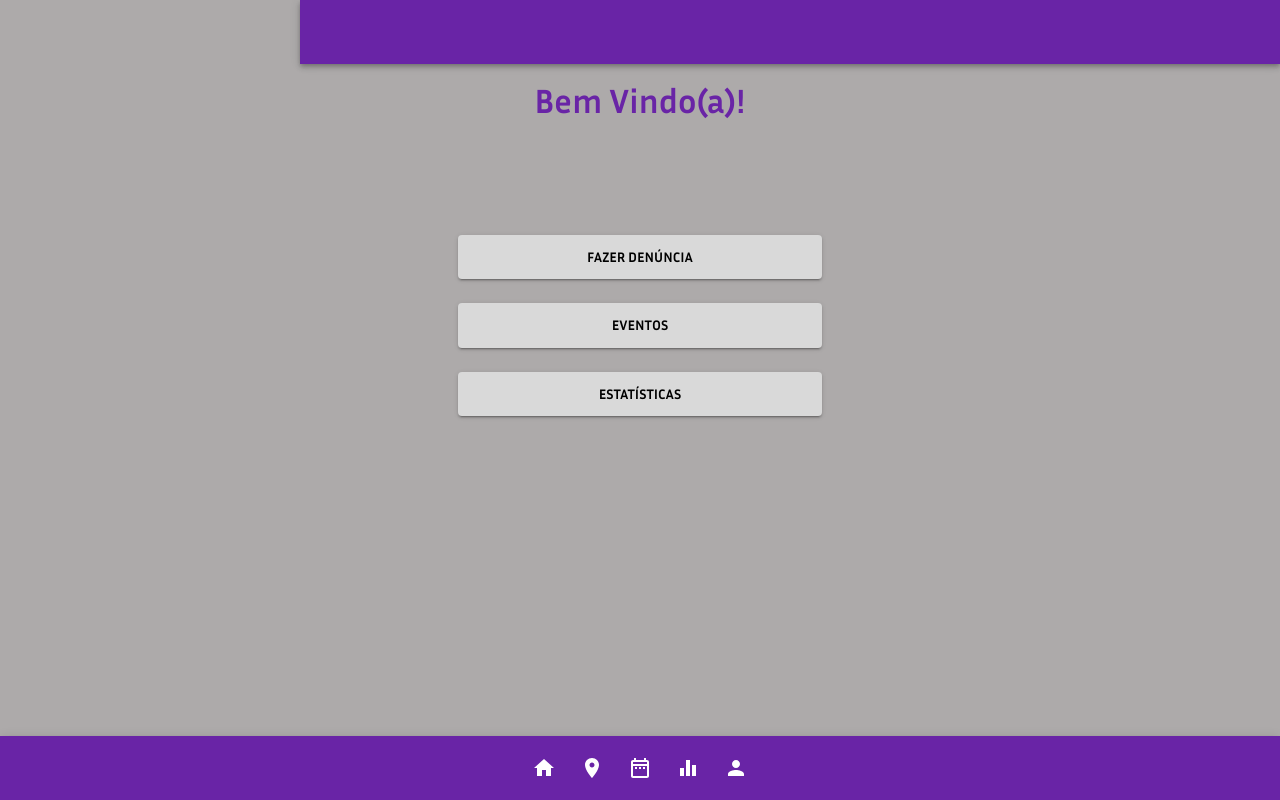
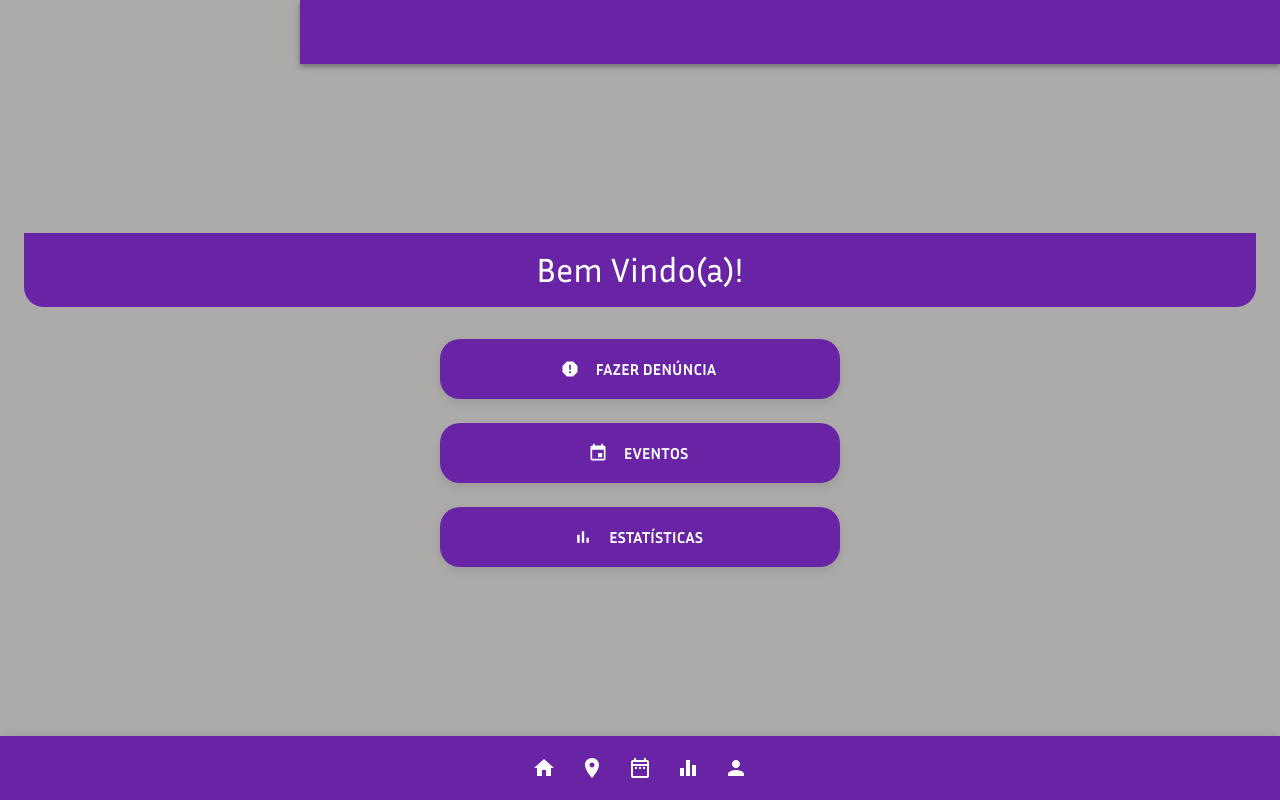
Before and after one commit to pedrorochacr/TP1-IHC, a React (Create React App) app in the folder frontend/: page /bem-vindo in a window 1280 px wide. Built offline with nearby package versions, Linux system fonts and the light colour scheme; no server answers.

Commit message:
update dashboard screen

```diff
--- a/frontend/package.json
+++ b/frontend/package.json
@@ -11,7 +11,7 @@
     "@testing-library/jest-dom": "^5.11.4",
     "@testing-library/react": "^11.0.4",
     "@testing-library/user-event": "^12.1.7",
-    "apexcharts": "^3.53.0",
+    "apexcharts": "^3.54.1",
     "axios": "^0.21.1",
     "bootstrap": "^5.2.3",
     "compressorjs": "^1.2.1",
@@ -32,7 +32,7 @@
     "qrcode.react": "^1.0.0",
     "query-string": "^7.0.0",
     "react": "^16.13.1",
-    "react-apexcharts": "^1.4.1",
+    "react-apexcharts": "^1.7.0",
     "react-bootstrap": "^2.7.0",
     "react-color": "^2.19.3",
     "react-copy-to-clipboard": "^5.1.0",
--- a/frontend/src/pages/dashboard/index.js
+++ b/frontend/src/pages/dashboard/index.js
@@ -1,185 +1,97 @@
-import React, { useState, useContext } from "react";
-import { Link as RouterLink } from "react-router-dom";
+import React from "react";
 import {
   Button,
-    CssBaseline,
-    TextField,
-    Grid,
   Typography,
-    Container,
-    InputAdornment,
-    IconButton,
-    Link,
-    CircularProgress
-} from '@material-ui/core';
-
-
-import { makeStyles } from "@material-ui/core/styles";
-import { Visibility, VisibilityOff } from "@material-ui/icons";
-import useAuth from "../../hooks/useAuth.js";
-import { i18n } from "../../translate/i18n";
-import logoTarget from "../../assets/logoLogin.png";
-import { AuthContext } from "../../context/Auth/AuthContext.js";
-import BackdropLoading from "../../components/BackdropLoading/index.js";
-import MainHeader from "../../components/MainHeader/index.js";
-import Title from "../../components/Title/index.js";
-import MainHeaderButtonsWrapper from "../../components/MainHeaderButtonsWrapper/index.js";
-import ArrowBackIosIcon from '@material-ui/icons/ArrowBackIos';
+  makeStyles,
+} from "@material-ui/core";
 import { useHistory } from "react-router-dom/cjs/react-router-dom.min.js";
-
-
+import ReportIcon from "@material-ui/icons/Report";
+import EventIcon from "@material-ui/icons/Event";
+import BarChartIcon from "@material-ui/icons/BarChart";
 
 const useStyles = makeStyles((theme) => ({
-
-    avatar: {
-        margin: theme.spacing(1),
-        backgroundColor: theme.palette.secondary.main,
-    },
-    whatsapp: {
-        backgroundColor: '#32d951'
-    },
-    field: {
-        background: theme.palette.fieldBackground,
-        borderRadius: 109,
-        height: 30,
-        border: 'none'
-
-    },
-    form: {
-        width: "100%", // Fix IE 11 issue.
-        marginTop: theme.spacing(1),
-    },
-    paper: {
-        marginTop: theme.spacing(8),
+  root: {
     display: "flex",
     flexDirection: "column",
-
+    alignItems: "center",
+    justifyContent: "center",
+    height: "100vh",
+    backgroundColor: theme.palette.background.default,
+    padding: theme.spacing(3),
+  },
+  header: {
+    width: "100%",
     padding: theme.spacing(2),
-        borderRadius: theme.spacing(2),
-        borderColor: "#ffffff",
-
-        //backgroundColor: `rgba(${theme.palette.background.paper}, 0.8)`,
-
-
+    backgroundColor: theme.palette.primary.main,
+    textAlign: "center",
+    color: "#fff",
+    borderRadius: "0 0 20px 20px",
+    marginBottom: theme.spacing(4),
   },
-    submit: {
-        background:"#D9D9D9",
-        color:"#000000",
-        fontWeight:700,
-        padding: 10,
-        margin: theme.spacing(1, 0, 2),
+  buttonContainer: {
+    display: "flex",
+    flexDirection: "column",
+    gap: theme.spacing(3),
+    width: "100%",
+    maxWidth: 400,
   },
-    containerWrapper: {
+  button: {
     display: "flex",
-
-        justifyContent: "space-between",
-        gap: theme.spacing(4),
-    },
-    container: {
-        display: 'flex',
-        flexDirection: 'column',
-        height: '100vh',
-    },
-    root: {
-        background: theme.palette.background,
-    },
-    mobileContainer: {
-        flex: 1,
-
-
-    },
-    hideOnMobile: {
-        display: 'flex',
-        justifyContent: 'center',
-        alignItems: 'center',
-        minHeight: '100vh',
-        [theme.breakpoints.down('sm')]: {
-            display: 'none',
+    alignItems: "center",
+    justifyContent: "center",
+    padding: theme.spacing(2),
+    borderRadius: "20px",
+    fontSize: "16px",
+    fontWeight: "bold",
+    boxShadow: "0px 4px 10px rgba(0, 0, 0, 0.1)",
+    transition: "all 0.3s ease",
+    "&:hover": {
+      transform: "scale(1.05)",
     },
   },
+  icon: {
+    marginRight: theme.spacing(1),
+  },
 }));
-
-
-
 
 const Dashboard = () => {
   const classes = useStyles();
   const history = useHistory();
-    const [user, setUser] = useState({ email: "", password: "" });
-    const [showPassword, setShowPassword] = useState(false);
-    const { handleLogin, loading } = useContext(AuthContext);
-
-    const handleChangeInput = e => {
-        setUser({ ...user, [e.target.name]: e.target.value });
-    };
-
-    const handleSubmit = (e) => {
-        e.preventDefault();
-
-        handleLogin(user);
-    };
 
   return (
-        //<div style={{ display: 'flex',
-        //flexDirection: 'column',
-        //minHeight: '100vh',
-        // backgroundImage: `url(${loginBackground})`,
-        //backgroundSize: 'cover',
-        //backgroundRepeat: 'no-repeat',
-        //backgroundPosition: 'center'
-        //}}>
     <div className={classes.root}>
-            <Container component="main" maxWidth="md">
-                <CssBaseline />
-                <div className={classes.containerWrapper}>
-                    <Container component="div" maxWidth="xs" className={classes.mobileContainer}>
-                        <div className={classes.paper}>
-                            <Grid container direction="column" justifyContent="center">
-                                <Typography variant="h4" color="primary" style={{ textAlign: "center", fontWeight: 700 }}>Bem Vindo(a)!</Typography>
-                                <Grid container direction="column" style={{marginTop: 105}}>
-
+      <header className={classes.header}>
+        <Typography variant="h4">Bem Vindo(a)!</Typography>
+      </header>
+      <div className={classes.buttonContainer}>
         <Button
-                                        type="submit"
-                                        fullWidth
           variant="contained"
           color="primary"
-                                        className={classes.submit}
-                                        onClick={()=>history.push('/denuncias')}
+          className={classes.button}
+          startIcon={<ReportIcon className={classes.icon} />}
+          onClick={() => history.push("/denuncias")}
         >
           Fazer Denúncia
-
         </Button>
-
         <Button
-                                        type="submit"
-                                        fullWidth
           variant="contained"
           color="primary"
-                                        className={classes.submit}
-                                        onClick={()=>history.push('/eventos')}
+          className={classes.button}
+          startIcon={<EventIcon className={classes.icon} />}
+          onClick={() => history.push("/eventos")}
         >
           Eventos
-
         </Button>
-
         <Button
-                                        type="submit"
-                                        fullWidth
           variant="contained"
           color="primary"
-                                        onClick={()=>history.push('/estatistica')}
-                                        className={classes.submit}
+          className={classes.button}
+          startIcon={<BarChartIcon className={classes.icon} />}
+          onClick={() => history.push("/estatistica")}
         >
           Estatísticas
-
         </Button>
-                                </Grid>
-                            </Grid>
-
       </div>
-                    </Container>
-                </div>
-            </Container>
     </div>
   );
 };
```
Lines whose indentation alone changed are shown as unchanged.
